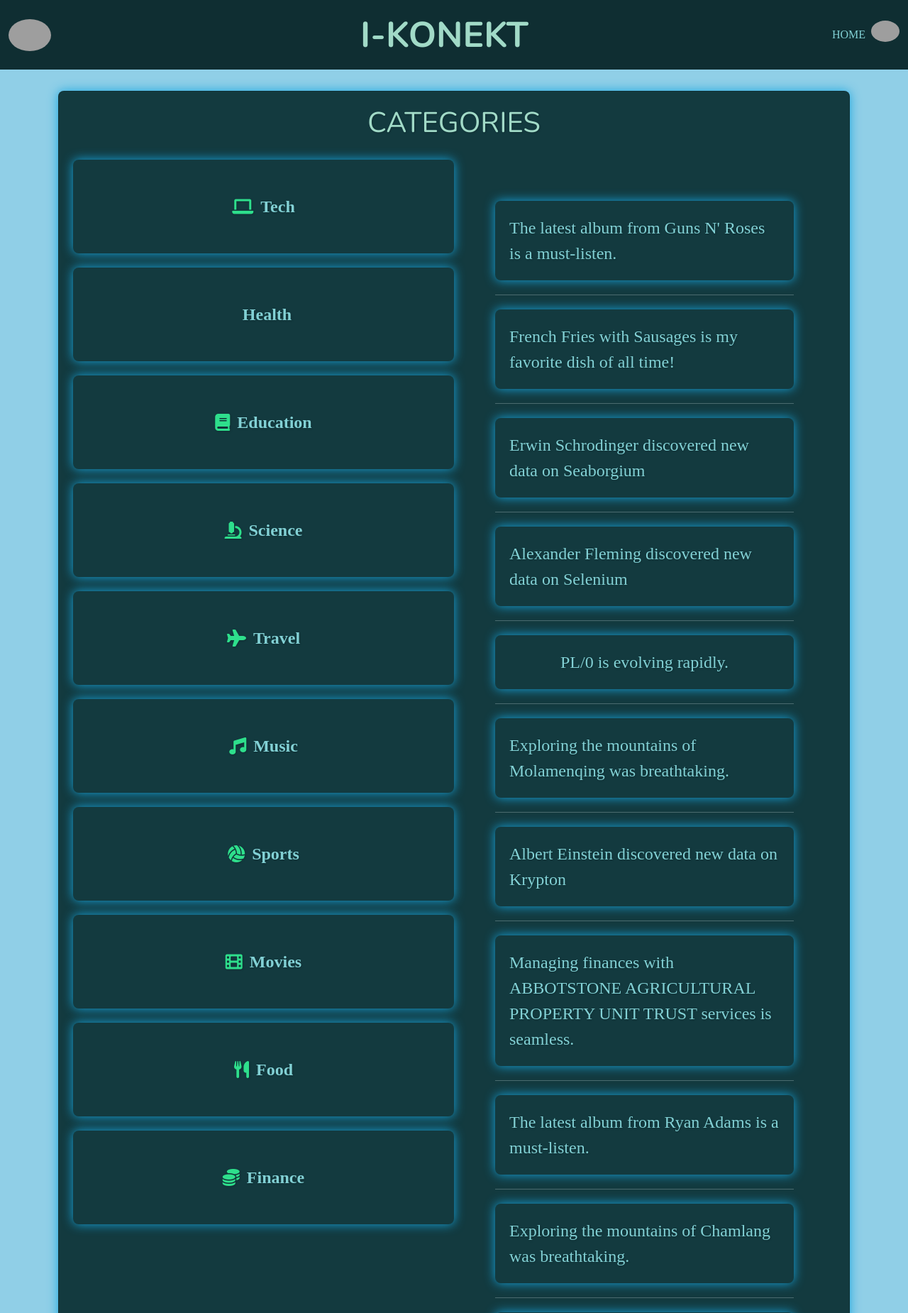
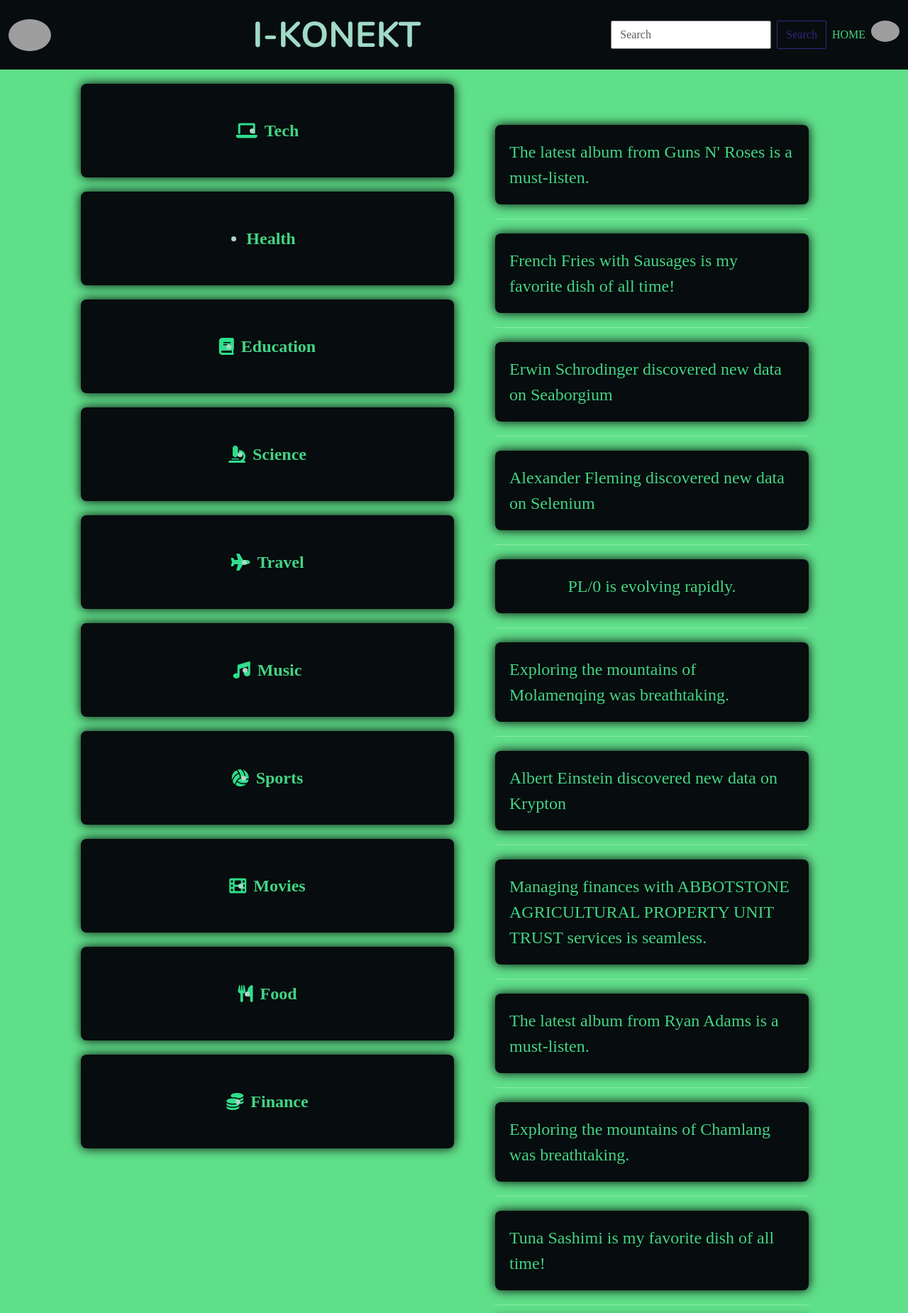
Before and after one commit to widget501/konekto, a Rails app: page / in a window 1280 px wide. Shown: the top 1850 px of the page at 71% size. Run offline with Rails 7, Linux system fonts and the light colour scheme; a user stored in the database is signed in; data comes from the database, SQL or seed files in the repository; style sheets or scripts are compiled from the project's sources; some libraries are stand-ins or nearby versions; grey boxes are pictures that could not be loaded.

Commit message:
edits on color scheme

```diff
--- a/app/assets/stylesheets/application.scss
+++ b/app/assets/stylesheets/application.scss
@@ -16,7 +16,7 @@
 body {
   min-height:100vh;
   color: $font-white !important;
-  background-color: #90cfe7 !important;
+  background-color: rgb(96, 223, 138) !important;
   display: flex;
   flex-direction: column;
   align-items: flex-start;
@@ -30,7 +30,7 @@ html {
 }
 
 a {
-  color: rgb(130, 209, 213)!important;
+  color: rgb(67, 212, 133)!important;
   text-decoration: none;
   // font-size: 20px;
 }
--- a/app/assets/stylesheets/components/_cards.scss
+++ b/app/assets/stylesheets/components/_cards.scss
@@ -1,5 +1,5 @@
 .card {
-  background-color: #133a3f;
+  background-color: rgb(96, 223, 138);
   color: azure;
   background-position: center;
   width: 100%;
@@ -10,7 +10,7 @@
   // font-weight: bold;
   text-shadow: 1px 1px 3px rgba(0,0,0,0.2);
   border-radius: 8px;
-  box-shadow: rgba(22, 167, 225, 0.99) 0px 0px 15px;
+  box-shadow: rgba(6, 7, 7, 0.99) 0px 0px 15px;
   padding: 20px;
   margin: 30px 0;
   box-sizing: border-box;
@@ -57,7 +57,7 @@
 }
 
 .card-fg {
-  background-color: #133a3f;
+  background-color: rgb(7, 13, 14);
   // color: azure;
   background-position: center;
   width: 100%;
@@ -68,7 +68,7 @@
   // font-weight: bold;
   text-shadow: 1px 1px 3px rgba(0,0,0,0.2);
   border-radius: 8px;
-  box-shadow: rgba(22, 167, 225, 0.99) 0px 0px 15px;
+  box-shadow: rgba(2, 2, 2, 0.99) 0px 0px 15px;
   padding: 20px;
   margin: 20px 0;
   box-sizing: border-box;
@@ -76,7 +76,7 @@
 }
 
 .card-fg-show {
-  background-color: #133a3f;
+  background-color: white;
   // color: azure;
   background-position: center;
   width: 100%;
@@ -88,7 +88,7 @@
   // font-weight: bold;
   text-shadow: 1px 1px 3px rgba(0,0,0,0.2);
   border-radius: 8px;
-  box-shadow: rgba(22, 167, 225, 0.99) 0px 0px 15px;
+  box-shadow: rgba(38, 45, 48, 0.99) 0px 0px 15px;
   padding: 20px;
   margin: 20px 0;
   box-sizing: border-box;
@@ -96,7 +96,7 @@
 }
 
 .card-fg-comments {
-  background-color: #133a3f;
+  background-color: white;
   // color: azure;
   background-position: center;
   width: 100%;
@@ -108,7 +108,7 @@
   // font-weight: bold;
   text-shadow: 1px 1px 3px rgba(0,0,0,0.2);
   border-radius: 8px;
-  box-shadow: rgba(22, 167, 225, 0.99) 0px 0px 15px;
+  box-shadow: rgba(30, 32, 32, 0.99) 0px 0px 15px;
   padding: 20px;
   margin: 20px 0;
   box-sizing: border-box;
@@ -141,7 +141,7 @@
 
 h2 {
   font-size: 40px;
-  color: rgb(161, 218, 199);
+  color: rgb(15, 22, 20);
   text-align: left;
 }
 
@@ -171,3 +171,11 @@ h2 {
   gap: 20px;
   width: 100%;
 }
+
+.navbar .form-control {
+  width: auto;
+  background-color: white;
+  color: black;
+  border: 1px solid #7c7777;
+  margin-right: 10px;
+}
--- a/app/assets/stylesheets/components/_navbar.scss
+++ b/app/assets/stylesheets/components/_navbar.scss
@@ -1,6 +1,6 @@
 .navbar-lewagon {
   justify-content: space-between;
-  background-color: rgb(15, 46, 50);
+  background-color: rgb(7, 13, 14);
   width: 100%;
   padding: 10px 0;
 }
--- a/app/views/categories/index.html.erb
+++ b/app/views/categories/index.html.erb
@@ -1,5 +1,5 @@
 <div class="card">
-  <h2>CATEGORIES</h2>
+
   <div class="home-content">
     <ul>
       <% @categories.each do |category| %>
--- a/app/views/pages/home.html.erb
+++ b/app/views/pages/home.html.erb
@@ -2,8 +2,8 @@
     <h1>I-KONEKT</h1>
   </div> %>
 
-<div class="card">
-  <h2>CATEGORIES</h2>
+
+
   <div class="home-content">
     <ul>
       <% @categories.each do |category| %>
@@ -26,4 +26,3 @@
       </div>
     </div>
   </div>
-</div>
--- a/app/views/shared/_navbar.html.erb
+++ b/app/views/shared/_navbar.html.erb
@@ -15,6 +15,10 @@
     <div class="collapse navbar-collapse" id="navbarSupportedContent">
       <ul class="navbar-nav me-auto">
         <% if user_signed_in? %>
+        <form class="d-flex" role="search">
+        <input class="form-control me-2" type="search" placeholder="Search" aria-label="Search">
+          <button class="btn btn-outline-success" type="submit">Search</button>
+        </form>
           <li class="nav-item active">
             <%= link_to "HOME", root_path, class: "nav-link" %>
           </li>
@@ -37,6 +41,7 @@
           </li>
         <% end %>
       </ul>
-    </div>
+
+      </div>
   </div>
 </div>
```
